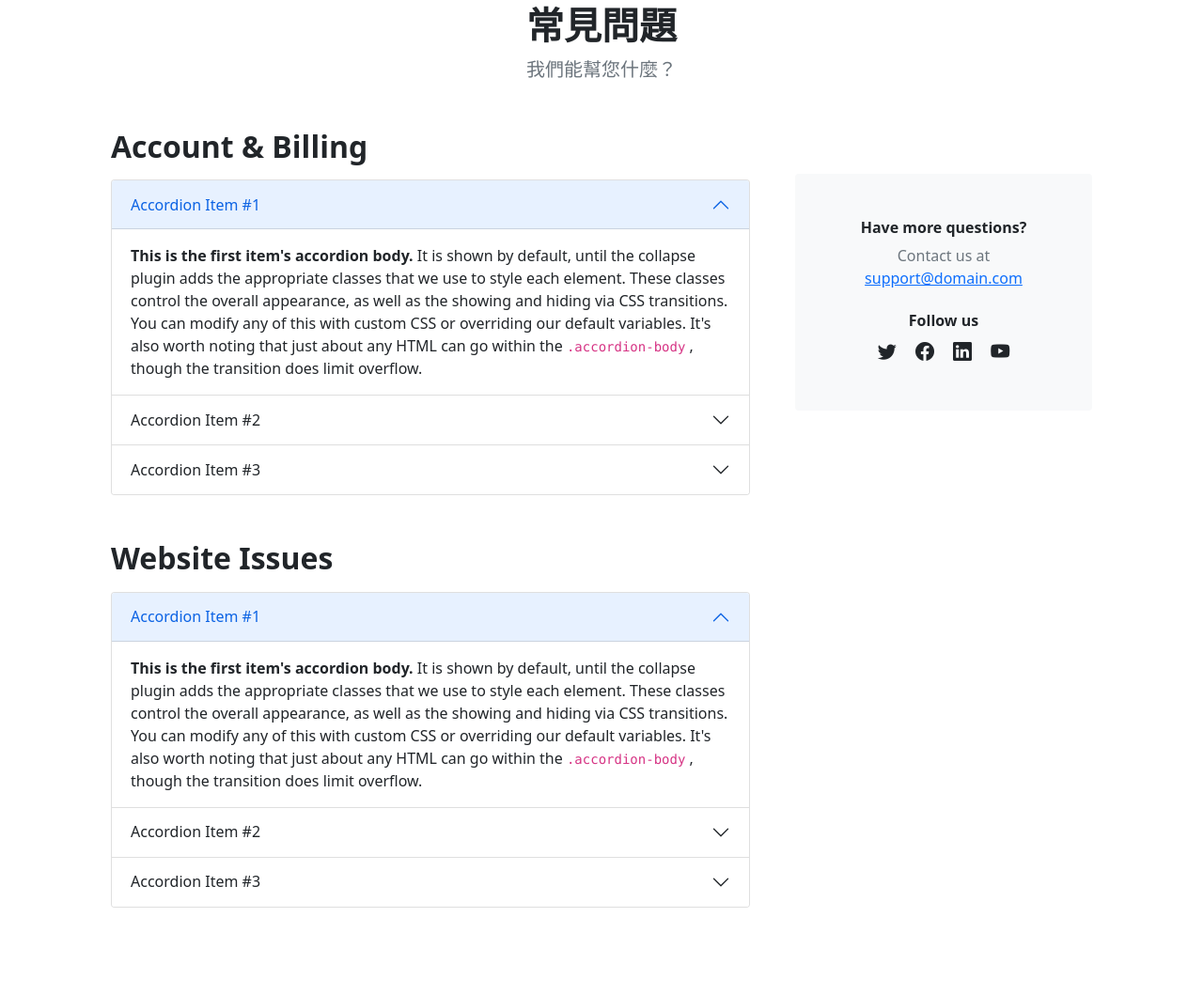
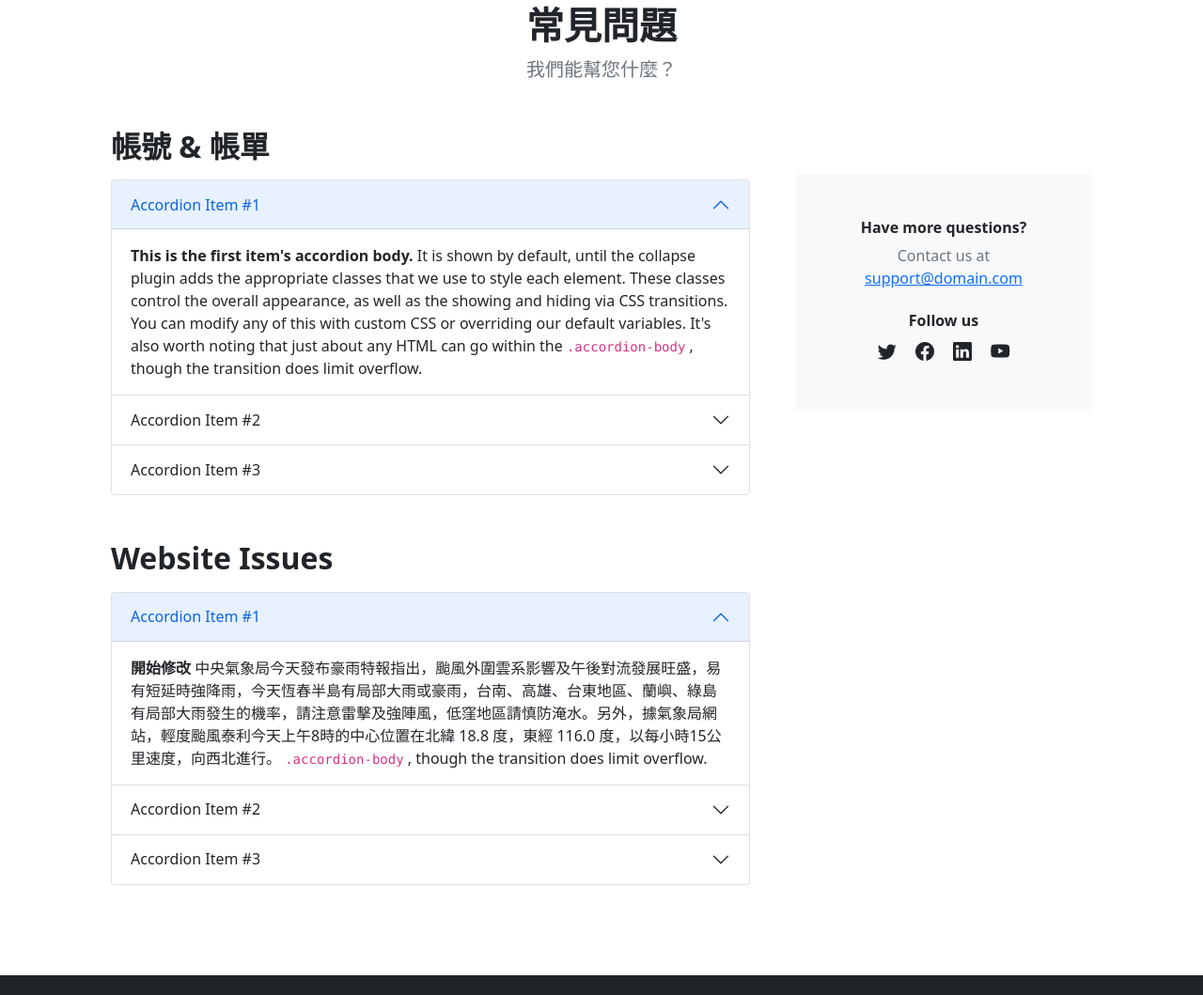
Before and after one commit to clutctm10733232/ChihleeGit-20230716, a plain HTML site: page faq.html in a window 1280 px wide. Shown: the part 149-1208 px from the top of the page at 94% size. Drawn offline with nearby package versions, Linux system fonts and the light colour scheme.

Commit message:
web issues update

```diff
--- a/faq.html
+++ b/faq.html
@@ -55,7 +55,7 @@
                     <div class="row gx-5">
                         <div class="col-xl-8">
                             <!-- FAQ Accordion 1-->
-                            <h2 class="fw-bolder mb-3">Account &amp; Billing</h2>
+                            <h2 class="fw-bolder mb-3">帳號 &amp; 帳單</h2>
                             <div class="accordion mb-5" id="accordionExample">
                                 <div class="accordion-item">
                                     <h3 class="accordion-header" id="headingOne"><button class="accordion-button" type="button" data-bs-toggle="collapse" data-bs-target="#collapseOne" aria-expanded="true" aria-controls="collapseOne">Accordion Item #1</button></h3>
@@ -98,8 +98,8 @@
                                     <h3 class="accordion-header" id="headingOne"><button class="accordion-button" type="button" data-bs-toggle="collapse" data-bs-target="#collapseOne" aria-expanded="true" aria-controls="collapseOne">Accordion Item #1</button></h3>
                                     <div class="accordion-collapse collapse show" id="collapseOne" aria-labelledby="headingOne" data-bs-parent="#accordionExample2">
                                         <div class="accordion-body">
-                                            <strong>This is the first item's accordion body.</strong>
-                                            It is shown by default, until the collapse plugin adds the appropriate classes that we use to style each element. These classes control the overall appearance, as well as the showing and hiding via CSS transitions. You can modify any of this with custom CSS or overriding our default variables. It's also worth noting that just about any HTML can go within the
+                                            <strong>開始修改</strong>
+                                            中央氣象局今天發布豪雨特報指出，颱風外圍雲系影響及午後對流發展旺盛，易有短延時強降雨，今天恆春半島有局部大雨或豪雨，台南、高雄、台東地區、蘭嶼、綠島有局部大雨發生的機率，請注意雷擊及強陣風，低窪地區請慎防淹水。另外，據氣象局網站，輕度颱風泰利今天上午8時的中心位置在北緯 18.8 度，東經 116.0 度，以每小時15公里速度，向西北進行。
                                             <code>.accordion-body</code>
                                             , though the transition does limit overflow.
                                         </div>
```
